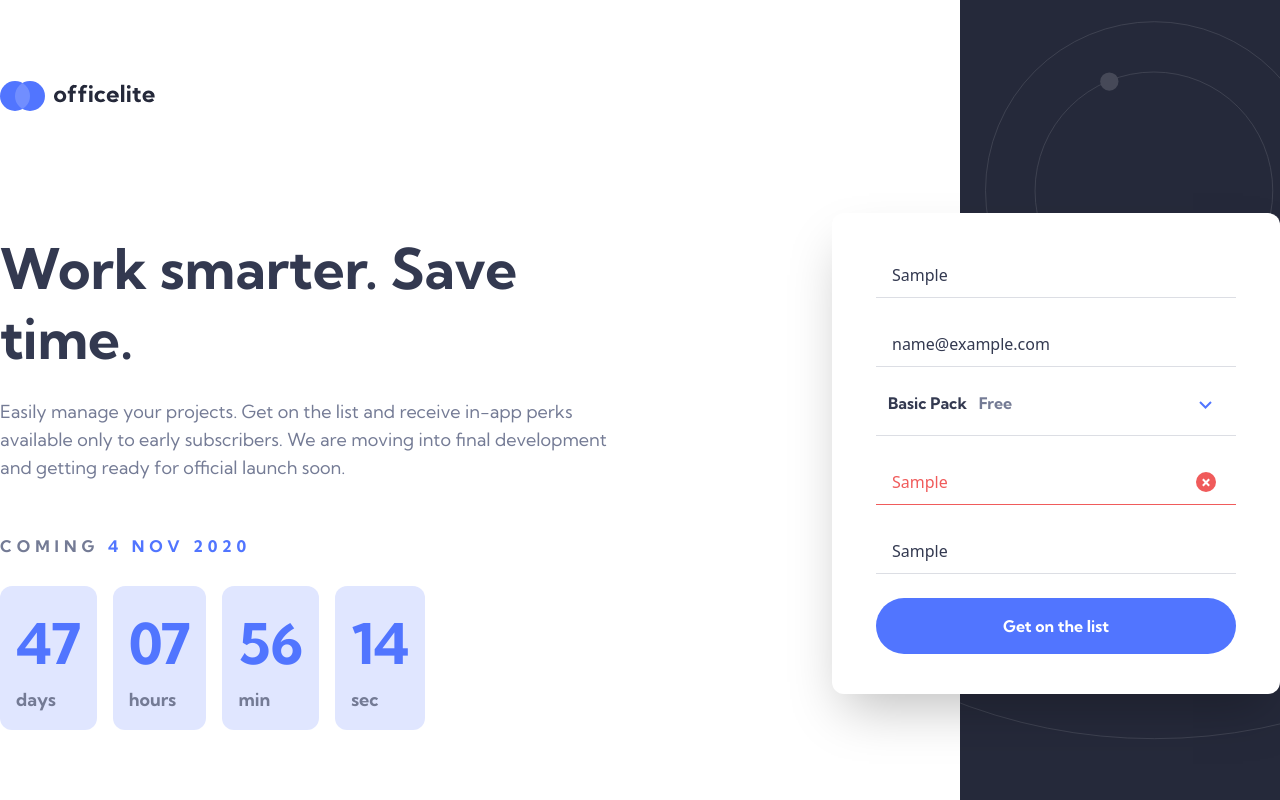
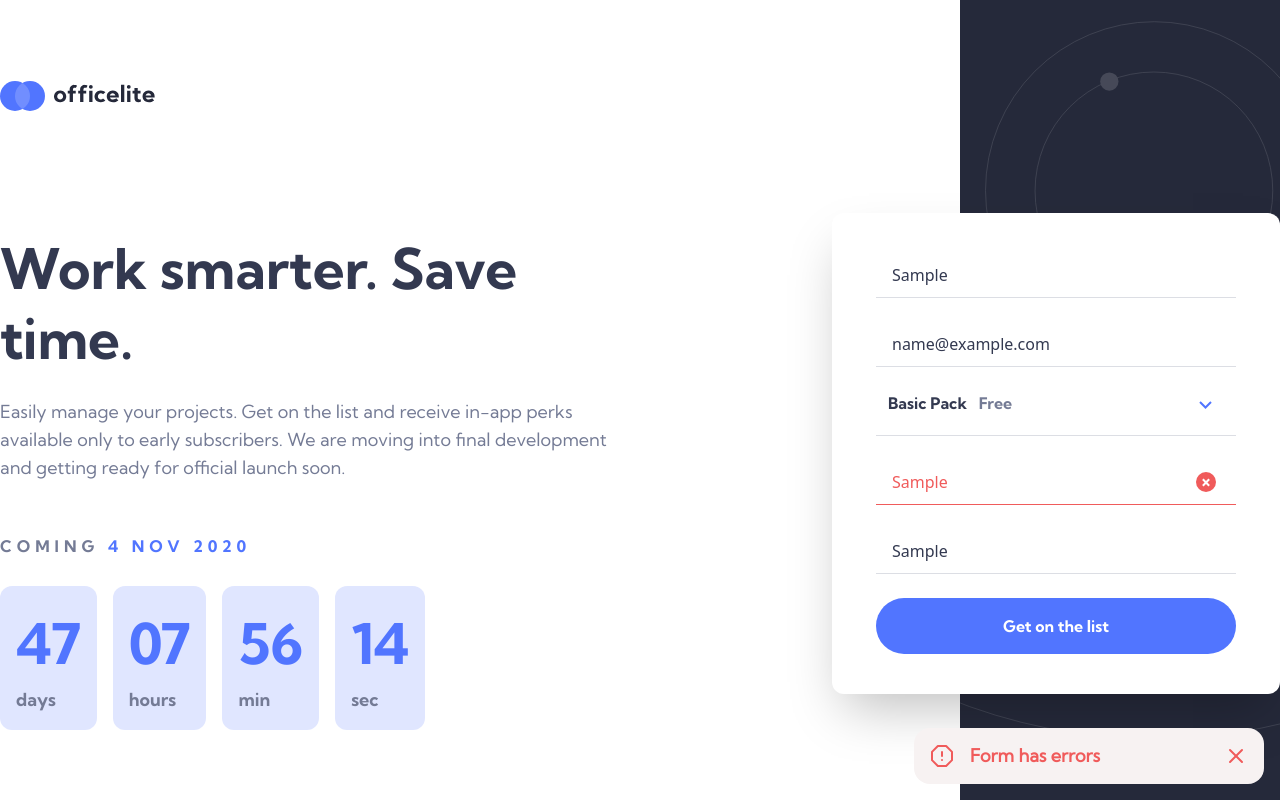
Before and after one commit to ClaudiuManuel/officelite-coming-soon, a React (Vite) app: page /signup in a window 1280 px wide. Both pictures are taken after typing "Sample", "name@example.com", "Sample", "Sample" into the empty fields and a click on the button "Get on the list". Built offline with nearby package versions, Linux system fonts and the light colour scheme.

Commit message:
Add Toast component for displaying form submission feedback

```diff
--- a/package.json
+++ b/package.json
@@ -14,6 +14,7 @@
         "framer-motion": "^11.2.4",
         "react": "^18.2.0",
         "react-dom": "^18.2.0",
+        "react-feather": "^2.0.10",
         "react-router-dom": "^6.18.0",
         "tailwind-merge": "^1.14.0"
     },
--- a/src/App.tsx
+++ b/src/App.tsx
@@ -2,14 +2,17 @@
 import SignUpPage from './pages/SignUpPage';
 import HomePage from './pages/HomePage';
 import ErrorPage from './pages/ErrorPage';
+import ToastProvider from './components/ToastProvider';
 
 function App() {
     return (
-        <Routes>
-            <Route path="/" element={<HomePage />} />
-            <Route path="/signup" element={<SignUpPage />} />
-            <Route path="*" element={<ErrorPage />} />
-        </Routes>
+        <ToastProvider>
+            <Routes>
+                <Route path="/" element={<HomePage />} />
+                <Route path="/signup" element={<SignUpPage />} />
+                <Route path="*" element={<ErrorPage />} />
+            </Routes>
+        </ToastProvider>
     );
 }
 
--- a/src/components/SignUpForm.tsx
+++ b/src/components/SignUpForm.tsx
@@ -1,7 +1,8 @@
 import Input from '../components/Input';
 import Dropdown from '../components/Dropdown';
-import { ChangeEvent, useState } from 'react';
+import { ChangeEvent, useContext, useState } from 'react';
 import { pricingOptions } from '@/utils/constants';
+import { ToastContext } from './ToastProvider';
 
 type FormData = {
     name: string;
@@ -22,6 +23,7 @@
 };
 
 const SignUpForm = () => {
+    const { addToast } = useContext(ToastContext);
     const [selectedOptionIndex, setSelectedOptionIndex] = useState(0);
     const dropdownOptions = pricingOptions.map((option) => {
         return { name: `${option.pricingTier} Pack`, price: option.price };
@@ -68,7 +70,11 @@
 
         if (Object.values(errors).every((error) => !error)) {
             setFormData(initialState);
+            addToast({ variant: 'success', message: 'Form submitted successfully' });
             console.log('Form submitted');
+        } else {
+            addToast({ variant: 'error', message: 'Form has errors' });
+            console.log('Form has errors');
         }
     };
 
--- /dev/null
+++ b/src/components/Toast.tsx
@@ -0,0 +1,46 @@
+import { AlertOctagon, CheckCircle, Icon, X } from 'react-feather';
+
+type ToastVariant = 'success' | 'error';
+
+const ICONS_BY_VARIANT: Record<ToastVariant, Icon> = {
+    success: CheckCircle,
+    error: AlertOctagon,
+};
+
+const TOAST_STYLING_BY_VARIANT: Record<ToastVariant, string> = {
+    success: 'bg-green-100 text-green-800 [&_p]:text-green-800',
+    error: 'bg-[#f7f2f2] text-accentRed [&_p]:text-accentRed',
+};
+
+const Toast = ({
+    variant,
+    dismissToast,
+    children,
+}: {
+    variant: ToastVariant;
+    dismissToast: () => void;
+    children: React.ReactNode;
+}) => {
+    const Icon = ICONS_BY_VARIANT[variant];
+
+    return (
+        <div
+            className={`relative flex items-center gap-4 rounded-2xl ${TOAST_STYLING_BY_VARIANT[variant]} w-[350px] max-w-full `}
+        >
+            <div className={'flex-shrink-0 p-4 pr-0 [&_svg]:block'}>
+                <Icon size={24} />
+            </div>
+            <p className={'flex-1 px-0 py-3 font-semibold'}>{children}</p>
+            <button
+                className={'flex-shrink-0 cursor-pointer border-none bg-transparent p-4'}
+                onClick={dismissToast}
+                aria-label="Dismiss message"
+                aria-live="off"
+            >
+                <X size={24} />
+            </button>
+        </div>
+    );
+};
+
+export default Toast;
--- /dev/null
+++ b/src/components/ToastList.tsx
@@ -0,0 +1,23 @@
+import { useContext } from 'react';
+import { ToastContext } from './ToastProvider';
+import Toast from './Toast';
+
+const ToastList = () => {
+    const { toasts, dismissToast } = useContext(ToastContext);
+
+    return (
+        <ul className="fixed bottom-0 right-0 flex list-none flex-col gap-4 p-4">
+            {toasts.map(({ variant, message, id }) => {
+                return (
+                    <li key={id}>
+                        <Toast variant={variant} dismissToast={() => dismissToast(id)}>
+                            {message}
+                        </Toast>
+                    </li>
+                );
+            })}
+        </ul>
+    );
+};
+
+export default ToastList;
--- /dev/null
+++ b/src/components/ToastProvider.tsx
@@ -0,0 +1,35 @@
+import { createContext, useState } from 'react';
+
+export type Toast = {
+    variant: 'success' | 'error';
+    id: string;
+    message: string;
+};
+
+type ToastContextType = {
+    toasts: Toast[];
+    setToasts: (toasts: Toast[]) => void;
+    dismissToast: (id: string) => void;
+    addToast: (toast: Omit<Toast, 'id'>) => void;
+};
+
+export const ToastContext = createContext<ToastContextType | Record<string, never>>({});
+
+const ToastProvider = ({ children }: { children: React.ReactNode }) => {
+    const [toasts, setToasts] = useState<Toast[]>([]);
+
+    const addToast = (toast: Omit<Toast, 'id'>) => {
+        const toastToBeAdded = { ...toast, id: crypto.randomUUID() };
+        setToasts((prevState) => [...prevState, toastToBeAdded]);
+    };
+
+    const dismissToast = (id: string) => {
+        setToasts((prevState) => prevState.filter((toast) => toast.id !== id));
+    };
+
+    return (
+        <ToastContext.Provider value={{ toasts, setToasts, dismissToast, addToast }}>{children}</ToastContext.Provider>
+    );
+};
+
+export default ToastProvider;
--- a/src/pages/SignUpPage.tsx
+++ b/src/pages/SignUpPage.tsx
@@ -3,6 +3,7 @@
 import { Link } from 'react-router-dom';
 import SignUpForm from '@/components/SignUpForm';
 import circlePattern from '@assets/sign-up/signup-circle-pattern.svg';
+import ToastList from '@/components/ToastList';
 
 const SignUpPage = () => {
     return (
@@ -28,6 +29,7 @@
                         </div>
                     </section>
                     <SignUpForm />
+                    <ToastList />
                 </main>
             </div>
             <div className="absolute right-0 top-0 -z-20 h-screen w-[25%] overflow-hidden bg-veryDark">
```
